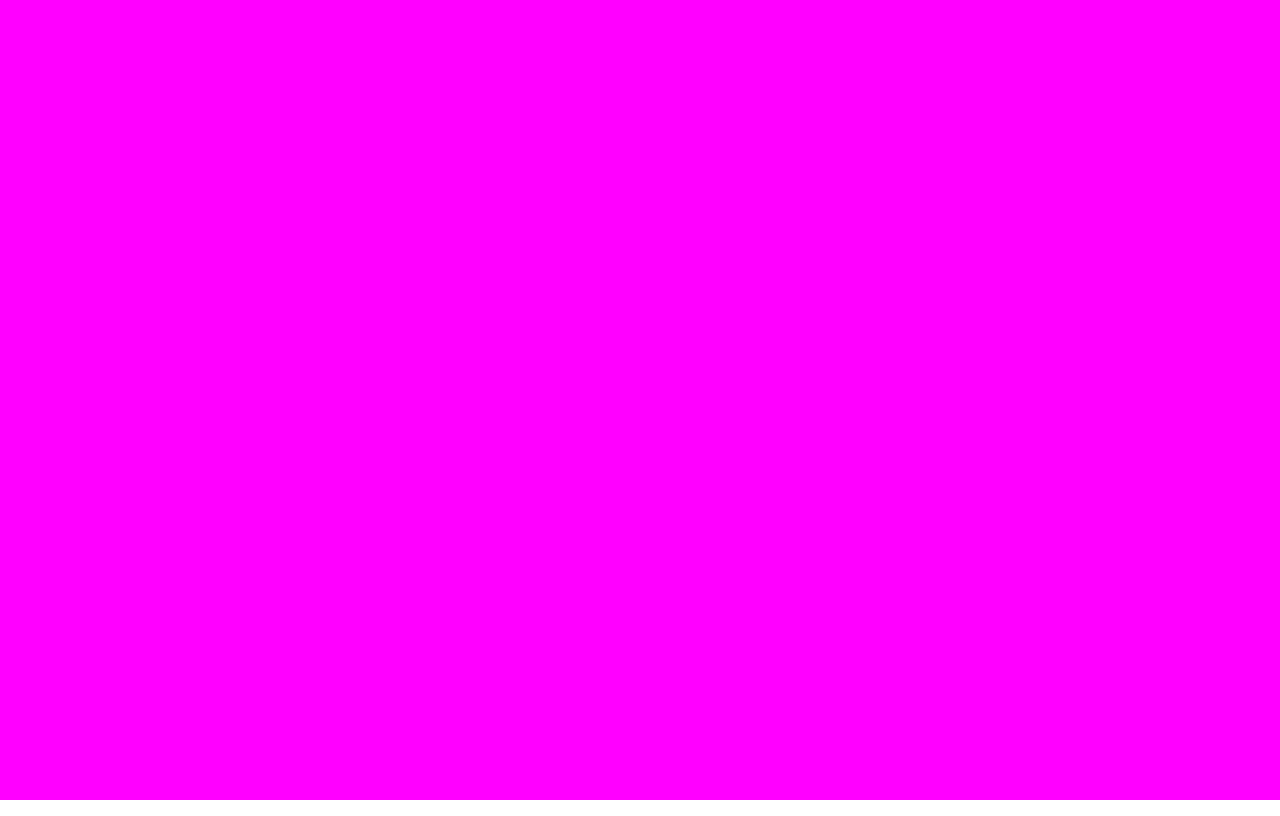
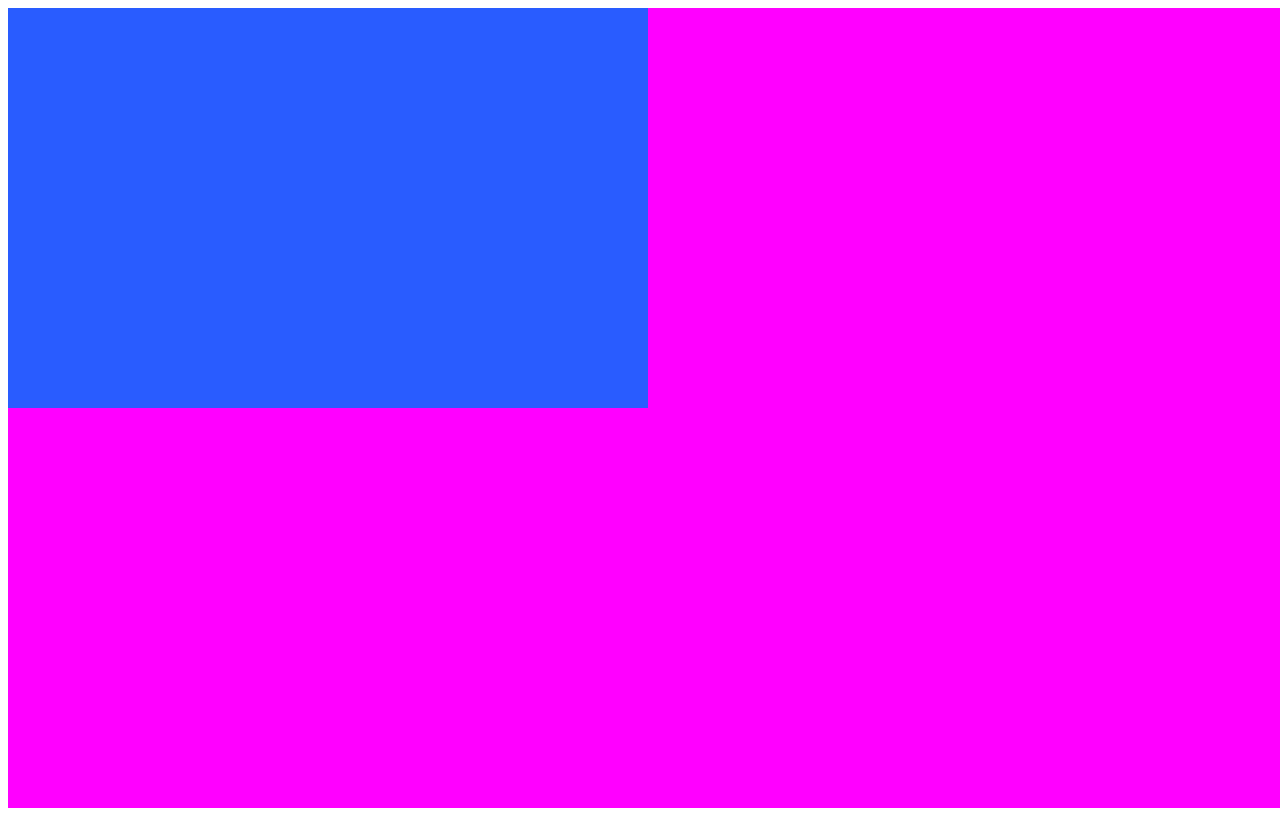
Before and after one commit to itcgames/RWM1819-Menu-B, a website: page demo.html in a window 1280 px wide. Drawn offline with Linux system fonts and the light colour scheme.

Commit message:
COM-31 : Added menu overlay, Container API, code cleanup, Nested Scenes and Menus

```diff
--- a/demo.html
+++ b/demo.html
@@ -6,6 +6,7 @@
 <body onload=main()>
     <!-- include source files here... -->
     <script src="src/MenuHandler.js"></script>
+    <script src="src/Container.js"></script>
     <script src="src/Scene.js"></script>
     <script src="src/Menu.js"></script>
     <script src="src/demo.js"></script>
--- /dev/null
+++ b/src/Container.js
@@ -0,0 +1,92 @@
+'use strict';
+
+/**
+ * @typedef {Object} Bounds
+ * @property {number} x The X Coordinate
+ * @property {number} y The Y Coordinate
+ * @property {number} width The Width of the bounds
+ * @property {number} height The Height of the bounds
+ */
+
+class Container {
+    constructor(_name,_x, _y, _w, _h, _positionType, _colour, _pixels) {
+        this._containerDiv = document.createElement('div');
+        this._id = _name || "Container";
+        this._containerDiv.setAttribute("id", this._id);
+        this._bounds = {"x": _x || 0,
+                        "y": _y || 0,
+                        "width": _w || 0,
+                        "height": _h || 0};
+        this._units = _pixels ? "px" : "%";
+        this._containerDiv.style.left = this._bounds.x + this._units;
+        this._containerDiv.style.top = this._bounds.y + this._units;
+        this._containerDiv.style.width = this._bounds.width + this._units;
+        this._containerDiv.style.height = this._bounds.height + this._units;
+        this._containerDiv.style.position = _positionType || "absolute";
+        this._containerDiv.style.backgroundColor = _colour || "#000000";
+        this._containerDiv.style.visibility = "visible";
+        this._colour = _colour;
+    }
+
+    get colour() {
+        return this._colour;
+    }
+
+    set colour(value) {
+        this._colour = value;
+    }
+
+    get pixels() {
+        return this._pixels;
+    }
+
+    set pixels(value) {
+        this._pixels = value;
+    }
+
+    /**
+     * Get the bounds of the container ab=nd subsequently the container div
+     * @returns {Bounds}
+     */
+    get bounds() {
+        return this._bounds;
+    }
+
+    /**
+     * Set the bounds of the container and subsequently the container div
+     * @param value {Bounds} - the bounds of the container object
+     */
+    set bounds(value) {
+        this._bounds = value;
+        this._updateDivBounds();
+    }
+
+    _updateDivBounds() {
+        this._containerDiv.style.left = this._bounds.x + this._units;
+        this._containerDiv.style.top = this._bounds.y + this._units;
+        this._containerDiv.style.width = this._bounds.width + this._units;
+        this._containerDiv.style.height = this._bounds.height + this._units;
+    }
+
+    /**
+     * Get the div corresponding to the container
+     * @returns {HTMLElement | *}
+     */
+    get containerDiv() {
+        return this._containerDiv;
+    }
+
+    hide() {
+        if (this._containerDiv.style.visibility === 'visible') {
+            this._containerDiv.style.visibility = 'hidden';
+            console.log(this._containerDiv);
+        }
+    }
+
+    show() {
+        if (this._containerDiv.style.visibility === 'hidden') {
+            this._containerDiv.style.visibility = 'visible';
+        }
+    }
+
+}
--- a/src/Menu.js
+++ b/src/Menu.js
@@ -6,21 +6,25 @@
  * @property {number} height The Height of the bounds
  */
 
-class Menu {
+class Menu extends Container {
     /**
      *
      * @param title {string}
-     * @param bounds {bounds}
+     * @param bounds {Bounds}
      */
     constructor(title, bounds) {
+        super(`Menu-${title || ""}`, bounds.x, bounds.y, bounds.width, bounds.height, "relative", "#295cff", false);
         this._title = title || "";
-        this._bounds = bounds || {'x': 0, 'y':0, 'width': 0, 'height': 0};
-        this._container = document.createElement("div");
-        if (this._title)
-            this._container.setAttribute("id", `Menu-${this._title}`);
-        this._container.style.position = "relative";
-        this._container.style.left = this._bounds.x;
-        this._container.style.top = this._bounds.y;
+        // this._bounds = bounds || {'x': 0, 'y':0, 'width': 50, 'height': 50};
+        // this._container = document.createElement("div");
+        // if (this._title)
+        //     this._container.setAttribute("id", `Menu-${this._title}`);
+        // this._container.style.position = "relative";
+        // this._container.style.left = this._bounds.x;
+        // this._container.style.top = this._bounds.y;
+        // this._container.style.width = this._bounds.width + "%";
+        // this._container.style.height = this._bounds.height + "%";
+        // this._container.style.backgroundColor = "#295cff"
     }
 
     // Getters and Setter
@@ -41,19 +45,11 @@ class Menu {
         this._title = value;
     }
 
-    /**
-     * Get the bounds of the menu
-     * @returns {bounds}
-     */
-    get bounds() {
-        return this._bounds;
+    hideAll() {
+        this.hide();
     }
 
-    /**
-     * Set the bounds of the menu
-     * @param value {bounds} - the bounds of the corresponding object
-     */
-    set bounds(value) {
-        this._bounds = value;
+    showAll() {
+        this.show();
     }
 }
--- a/src/MenuHandler.js
+++ b/src/MenuHandler.js
@@ -54,7 +54,8 @@ class MenuHandler {
     }
 
     goToScene(name) {
-        if(this._scenes.has(name)) {
+        if (this._currentScene !== name) {
+            if (this._scenes.has(name)) {
                 this._scenes.get(this._currentScene).transitionOut();
                 this._currentScene = name;
                 this._scenes.get(this._currentScene).transitionIn();
@@ -62,6 +63,21 @@ class MenuHandler {
             else {
                 throw new Error('Invalid Scene: ' + name);
             }
+        }
+    }
+
+    /**
+     * Temp function for showing only the current scene //TODO: Deprecate and replace with proper function
+     */
+    showOnlyCurrentScene() {
+        this._scenes.forEach((value, key) => {
+            if (key !== this._currentScene) {
+                value.transitionOut();
+            } else {
+                value.transitionIn();
+            }
+
+        });
     }
 
     // Getters and Setters
--- a/src/Scene.js
+++ b/src/Scene.js
@@ -6,7 +6,7 @@
  * @property {number} height The Height of the bounds
  */
 
-class Scene {
+class Scene extends Container {
     /**
      * Default constructor for a scene object
      * @param title {string} the title of the current menu scene
@@ -14,26 +14,24 @@ class Scene {
      * @param bounds {Bounds} the bounds of the scene container
      */
     constructor(title, div, bounds) {
-        this._title = title || "";
-        this._container = document.createElement('div');
-        this._container.setAttribute("id", `Scene-${this._title}`);
+        super(`Scene-${title || ""}`, bounds.x || 0, bounds.y || 0, bounds.width || 100, bounds.height || 100, "absolute", "#FF00FF", false);
+        // this._container = document.createElement('div');
+        // this._container.setAttribute("id", `Scene-${this._title}`);
+        //
+        // console.log(div);
+        // this._container.style.position = "absolute";
+        // //this._container.style.display = "inline-block";
+        // this._bounds = bounds || {'x': 0, 'y': 0, 'width': 100, 'height': 100};
+        // this._container.style.left = this._bounds.x;
+        // this._container.style.top = this._bounds.y;
+        // this._container.style.width = this._bounds.width + "%";
+        // this._container.style.height = this._bounds.height + "%";
+        // this._container.style.backgroundColor = "#FF00FF";
         if (div)
-            div.appendChild(this._container);
+            div.appendChild(this._containerDiv);
         else
-            document.body.appendChild(this._container);
-        console.log(div);
-        this._container.style.position = "absolute";
-        this._bounds = bounds || {'x': 0, 'y': 0, 'width': 100, 'height': 100};
-        this._container.style.left = this._bounds.x;
-        this._container.style.top = this._bounds.y;
-        this._container.style.width = this._bounds.width + "%";
-        this._container.style.height = this._bounds.height + "%";
-        this._container.style.backgroundColor = "#FF00FF";
+            document.body.appendChild(this._containerDiv);
 
-        if (div)
-            div.appendChild(this._container);
-        else
-            document.body.appendChild(this._container);
         this._active = false;
         this._stopped = false;
         this._transitionTime = 2;
@@ -43,7 +41,7 @@ class Scene {
     addMenu(_menu) {
         if (_menu) {
             this._menus.set(_menu.title, _menu);
-            this._container.appendChild(_menu._container);
+            this._containerDiv.appendChild(_menu._containerDiv);
         }
     }
 
@@ -67,6 +65,10 @@ class Scene {
     transitionIn() {
         this._active = false;
         this._stopped = false;
+        this.show();
+        // this._menus.forEach((value) => {
+        //     value.showAll();
+        // });
     }
 
     /**
@@ -76,6 +78,10 @@ class Scene {
         // Placeholder code for actual menu transitions
         this._stopped = true;
         this._active = false;
+        this.hide();
+        // this._menus.forEach((value) => {
+        //     value.hideAll();
+        // });
     }
 
 
--- a/src/demo.js
+++ b/src/demo.js
@@ -11,20 +11,30 @@ function main() {
     }, false);
 
     let canvas = document.createElement('canvas');
+    canvas.style.position = "absolute";
     canvas.id = "testcanv";
+    console.log(document);
+    canvas.width = window.innerWidth;
+    canvas.height = window.innerHeight;
     //canvas.style.position = "relative";
 
     let div =  document.createElement('div');
+    div.style.position = "relative";
+    //div.style.display = "inline-block";
+
+    div.style.width = canvas.width + "px";
+    div.style.height = canvas.height + "px";
     div.appendChild(canvas);
     document.body.appendChild(div);
     let canv = document.getElementById("testcanv");
     let ctx = canv.getContext("2d");
 
     let menuHandler = new MenuHandler();
-    let s = new Scene("Test", div);
-    s.addMenu(new Menu("Test Menu", {'x': 0, 'y': 0, 'width': 100, 'height': 100}));
+    let s = new Scene("Test", div, {'x': 0, 'y': 0, 'width': 100, 'height': 100});
+    s.addMenu(new Menu("Test Menu", {'x': 0, 'y': 0, 'width': 50, 'height': 50}));
     menuHandler.addScene("Test", s);
-    menuHandler.addScene("Test 2", new Scene("Test 2"));
+    menuHandler.addScene("Test 2", new Scene("Test 2", div, {'x': 0, 'y': 0, 'width': 100, 'height': 100}));
+    menuHandler.showOnlyCurrentScene();
     document.addEventListener("keydown", keyDownHandler.bind(null, menuHandler));
     menuHandler.render(ctx);
 }
@@ -39,12 +49,12 @@ function keyDownHandler(sceneManager, event) {
     var ctx = canv.getContext("2d");
     switch (event.keyCode) {
         case 37:
-            sceneManager.currentScene = "Test";
+            sceneManager.goToScene("Test");
             ctx.clearRect(0, 0, canv.width, canv.height);
             sceneManager.render(ctx);
             break;
         case 39:
-            sceneManager.currentScene = "Test 2";
+            sceneManager.goToScene("Test 2");
             ctx.clearRect(0, 0, canv.width, canv.height);
             sceneManager.render(ctx);
             break;
```
Lines whose indentation alone changed are shown as unchanged.
